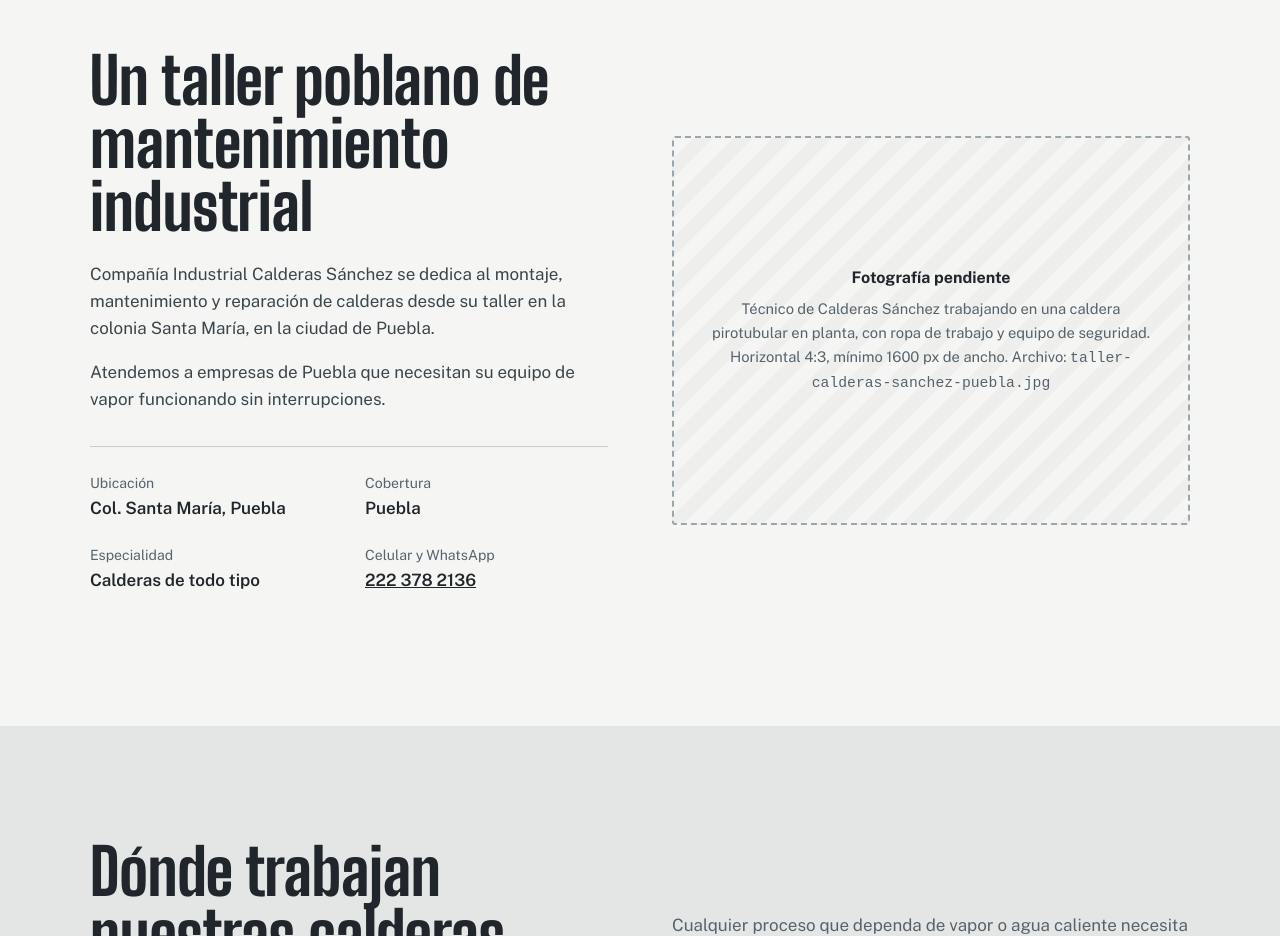
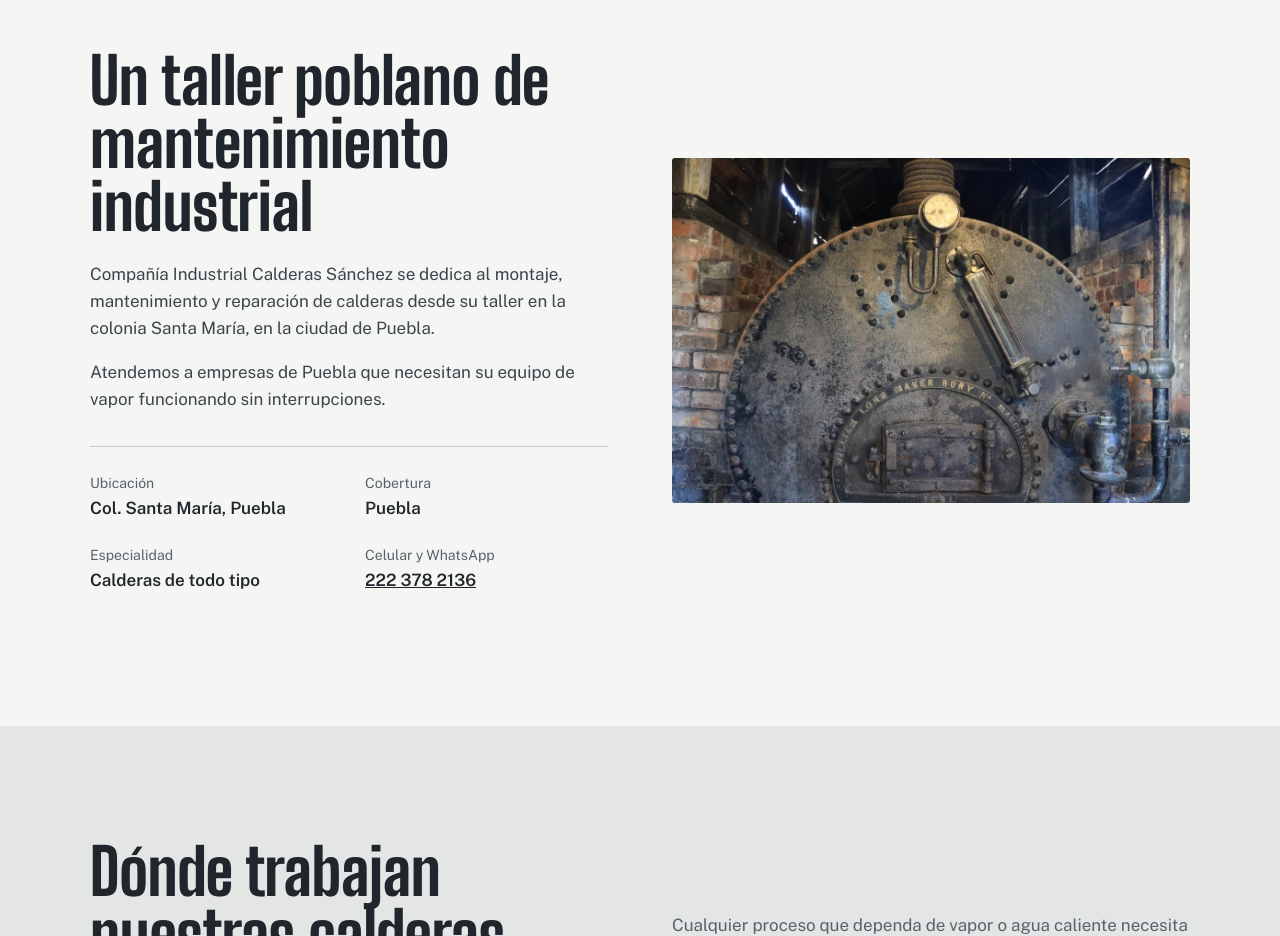
Before and after one commit to careonemx/calderas-sanchez, a plain HTML site: page index.html in a window 1280 px wide. Shown: the part 5400-6336 px from the top of the page. Drawn offline with Linux system fonts and the light colour scheme.

Commit message:
Foto de caldera en sección La empresa

```diff
--- a/index.html
+++ b/index.html
@@ -175,6 +175,8 @@ p{margin:0 0 1em}
 /* Empresa */
 .empresa{display:grid;grid-template-columns:1fr 1fr;gap:clamp(32px,5vw,72px);align-items:center}
 .empresa .texto p{color:#3A454C;max-width:34em}
+.foto-empresa{margin:0}
+.foto-empresa img{width:100%;height:auto;aspect-ratio:3/2;object-fit:cover;border-radius:var(--radio)}
 .foto-pendiente{aspect-ratio:4/3;border:2px dashed #9AA6AD;border-radius:var(--radio);display:grid;place-items:center;
   padding:2rem;text-align:center;color:var(--acero);font-size:.92rem;background:repeating-linear-gradient(135deg,transparent 0 14px,rgba(32,38,43,.03) 14px 28px)}
 .foto-pendiente b{display:block;color:var(--hierro);margin-bottom:.4rem;font-size:1rem}
@@ -574,9 +576,9 @@ p{margin:0 0 1em}
           <div><dt>Celular y WhatsApp</dt><dd><a href="tel:+522223782136" data-ubicacion="empresa">222 378 2136</a></dd></div>
         </dl>
       </div>
-      <div class="foto-pendiente" role="img" aria-label="Espacio reservado para fotografía del taller">
-        <div><b>Fotografía pendiente</b>Técnico de Calderas Sánchez trabajando en una caldera pirotubular en planta, con ropa de trabajo y equipo de seguridad. Horizontal 4:3, mínimo 1600 px de ancho. Archivo: <code>taller-calderas-sanchez-puebla.jpg</code></div>
-      </div>
+      <figure class="foto-empresa">
+        <img src="caldera-taller.jpg" alt="Frente de una caldera pirotubular con manómetro, nivel de agua y válvulas" width="1125" height="750" loading="lazy" decoding="async">
+      </figure>
     </div>
   </section>
 
```
Also changed, not shown: caldera-taller.jpg (added).
